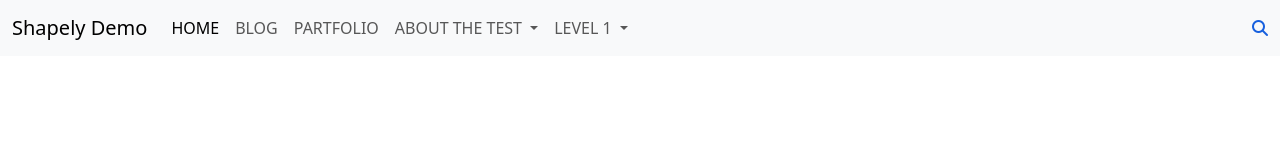
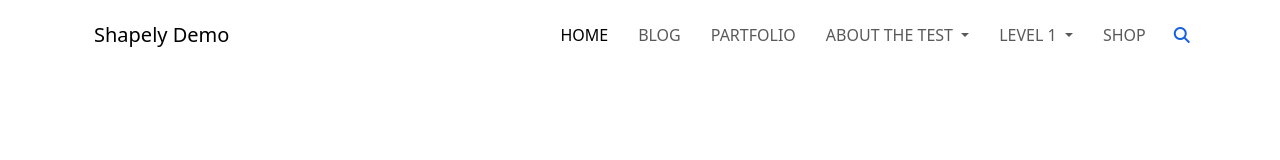
Before and after one commit to SardorbekOlimov/SMS, a plain HTML site: page index.html in a window 1280 px wide. Drawn offline with nearby package versions, Linux system fonts and the light colour scheme.

Commit message:
adding the navbar page

```diff
--- a/index.html
+++ b/index.html
@@ -11,7 +11,8 @@
 </head>
 
 <body>
-    <nav class="navbar navbar-expand-lg bg-body-tertiary">
+    <div class="container">
+        <nav class="navbar navbar-expand-lg body-tertiary">
             <div class="container-fluid">
                 <a class="navbar-brand" href="#">Shapely Demo</a>
                 <button class="navbar-toggler" type="button" data-bs-toggle="collapse" data-bs-target="#navbarScroll"
@@ -49,8 +50,8 @@
                             </a>
                             <ul class="dropdown-menu">
                                 <div class="btn-group dropend">
-                                <button type="button" class="btn dropdown-toggle"
-                                    data-bs-toggle="dropdown" aria-expanded="false">
+                                    <button type="button" class="btn dropdown-toggle" data-bs-toggle="dropdown"
+                                        aria-expanded="false">
                                         Level 2
                                     </button>
                                     <ul class="dropdown-menu">
@@ -62,16 +63,26 @@
                                 <li><a class="dropdown-item" href="#">Level 2a</a></li>
                                 <li><a class="dropdown-item" href="#">Level 2b</a></li>
                             </ul>
+                        <li class="nav-item">
+                            <a class="nav-link" href="#">SHOP</a>
+                        </li>
                         </li>
                     </ul>
                     <!-- <form class="d-flex" role="search">
                         <input class="form-control me-2" type="search" placeholder="Search" aria-label="Search">
                         <button class="btn btn-outline-success" type="submit">Search</button>
                     </form> -->
+                    <!-- <i class="fa-sharp fa-solid fa-magnifying-glass" style="color: #1760de;"></i> -->
+                    <button type="button" class="btn " data-bs-container="body" data-bs-toggle="popover"
+                        data-bs-placement="bottom" data-bs-content="Bottom popover">
                         <i class="fa-sharp fa-solid fa-magnifying-glass" style="color: #1760de;"></i>
+                    </button>
+
                 </div>
             </div>
         </nav>
+    </div>
+
 
     <script src="https://cdn.jsdelivr.net/npm/bootstrap@5.3.0-alpha3/dist/js/bootstrap.bundle.min.js"></script>
     <script src="https://kit.fontawesome.com/ca3b937660.js" crossorigin="anonymous"></script>
--- a/navbar.css
+++ b/navbar.css
@@ -0,0 +1,7 @@
+.collapse{
+    margin-left: 300px;
+}
+
+.nav-item{
+    padding: 7px;
+}
```
Lines whose indentation alone changed are shown as unchanged.
